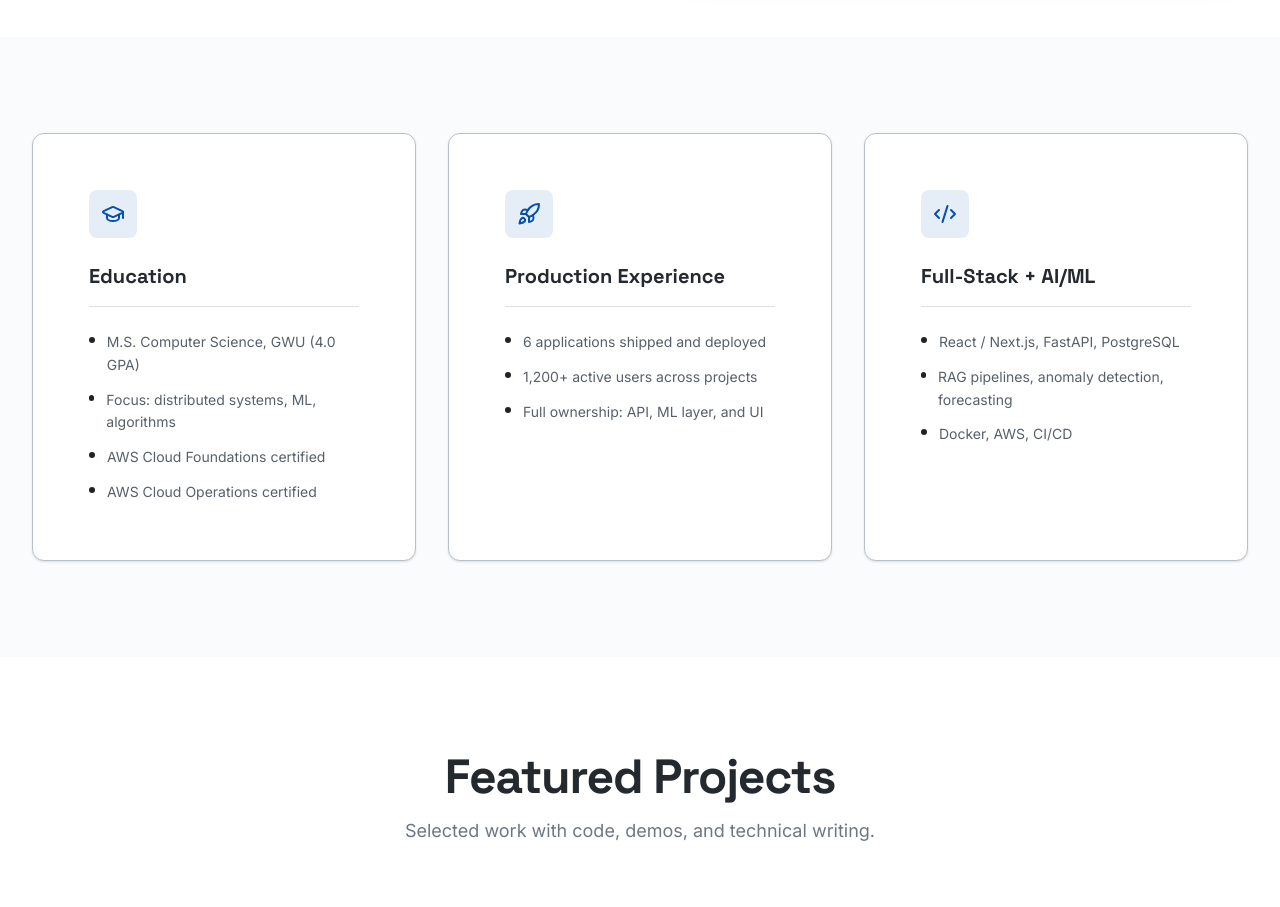
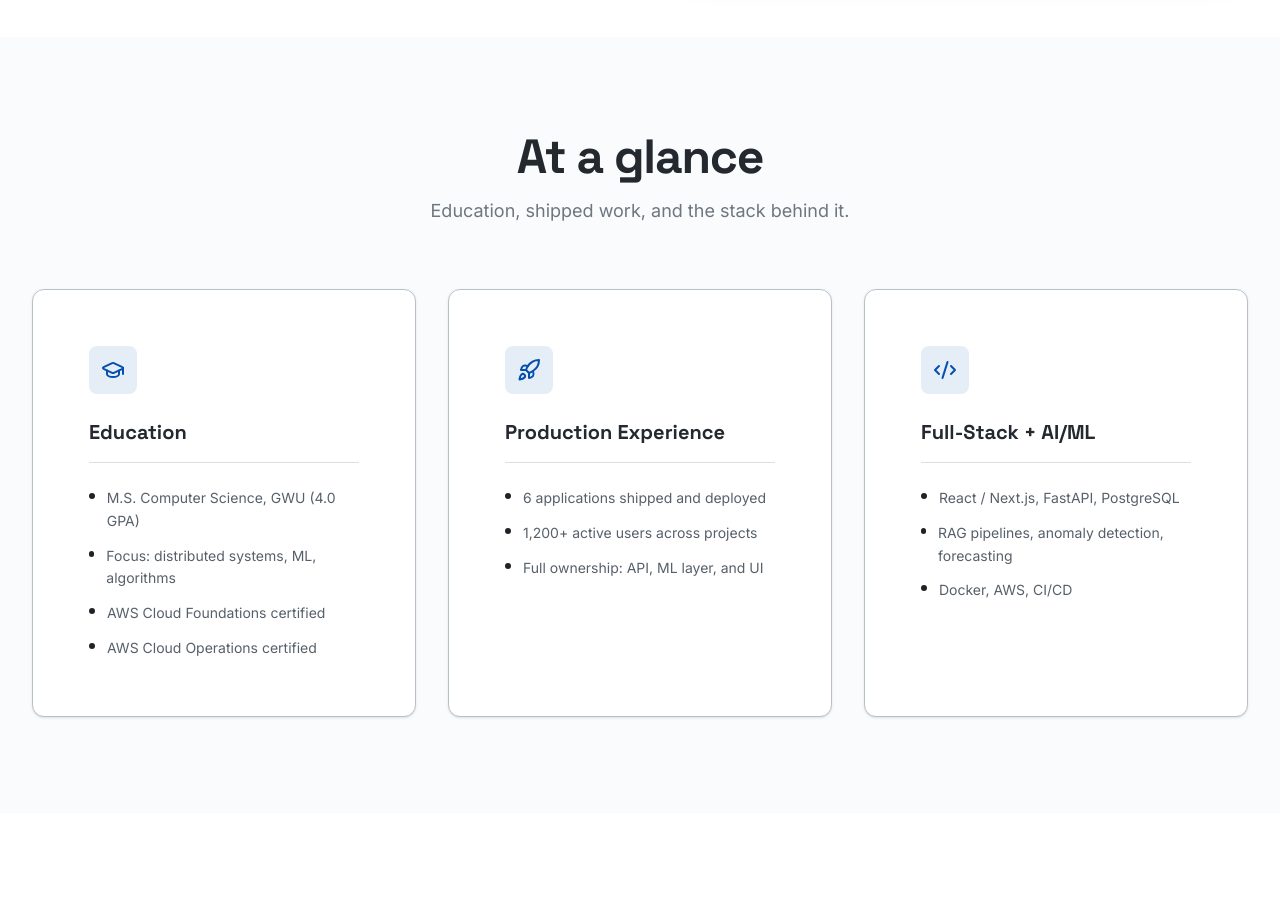
Before and after one commit to aabhiyann/portfolio-abhiyan, a React (Vite) app: page / in a window 1280 px wide. Shown: the part 920-1827 px from the top of the page. Built offline with nearby package versions, Linux system fonts and the light colour scheme.

Commit message:
content: reframe homepage proof section heading

```diff
--- a/src/components/WhyHireMe.tsx
+++ b/src/components/WhyHireMe.tsx
@@ -1,6 +1,7 @@
 import React from "react";
 import { MotionCard } from "./ui/MotionCard";
 import { GraduationCap, Rocket, Code2 } from "lucide-react";
+import SectionTitle from "./SectionTitle";
 
 const WhyHireMe: React.FC = () => {
   const cards = [
@@ -37,6 +38,10 @@ const WhyHireMe: React.FC = () => {
   return (
     <section className="py-24 bg-bg-surface/50 relative overflow-hidden">
       <div className="max-w-7xl mx-auto px-6 md:px-8 relative z-10">
+        <SectionTitle
+          title="At a glance"
+          subtitle="Education, shipped work, and the stack behind it."
+        />
         <div className="grid grid-cols-1 md:grid-cols-3 gap-8">
           {cards.map((card, index) => (
             <MotionCard
```
